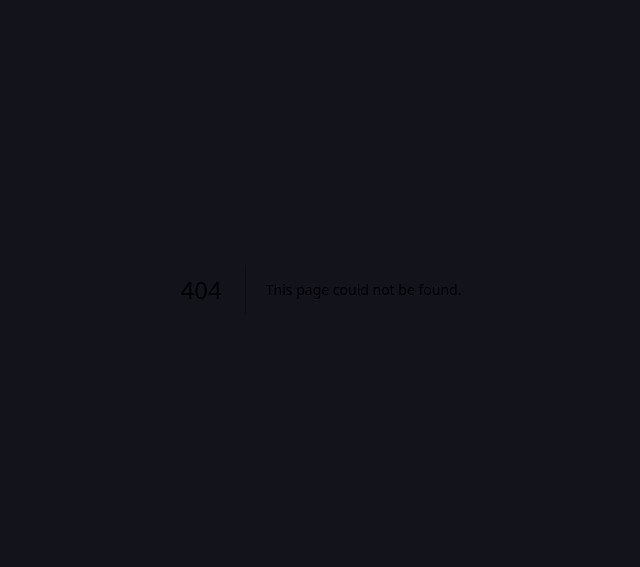
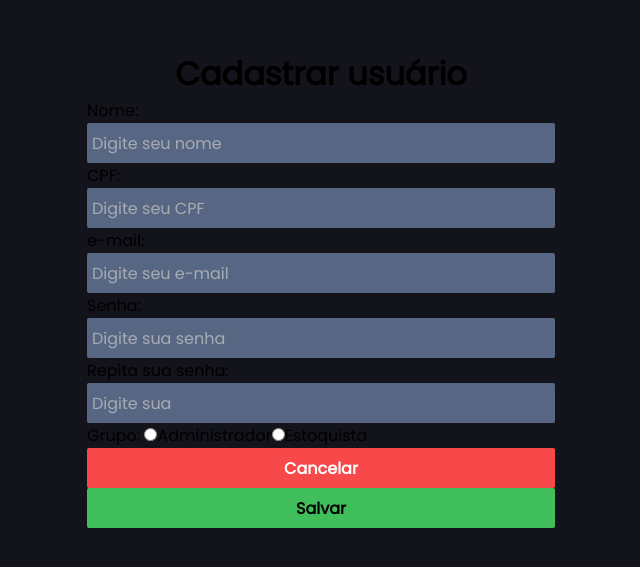
Before and after one commit to VictorPedrasani/conquest-front-end, a Next.js app: page /user/userCad in a window 1280 px wide. Before the commit this address had no page. Shown: the part 111-678 px from the top of the page, without its empty margins (319-959 px from the left). Built offline with nearby package versions, Linux system fonts and the light colour scheme.

Commit message:
Add files via upload

```diff
--- /dev/null
+++ b/src/components/Button/Styles.module.scss
@@ -0,0 +1,32 @@
+.container {
+  button {
+    font-weight: bold;
+    font-size: 16px;
+    height: 40px;
+    width: 100%;
+    border-radius: 2px;
+    border: none;
+    cursor: pointer;
+
+    transition: background 250ms;
+  }
+}
+
+.primary {
+  background-color: #3fbe5b;
+  color: #000;
+
+  &:hover {
+    color: #fff;
+    background-color: #317a41;
+  }
+}
+.cancel {
+  background-color: rgb(247, 73, 73);
+  color: #fff;
+
+  &:hover {
+    color: #fff;
+    background-color: #ca5757;
+  }
+}
--- /dev/null
+++ b/src/components/Button/index.jsx
@@ -0,0 +1,12 @@
+/* eslint-disable react/button-has-type */
+import styles from './Styles.module.scss'
+
+export function Button({ color, children, ...rest }) {
+  return (
+    <div className={styles.container}>
+      <button className={styles[color]} {...rest}>
+        {children}
+      </button>
+    </div>
+  )
+}
--- /dev/null
+++ b/src/components/Input/Styles.module.scss
@@ -0,0 +1,15 @@
+.container {
+    input {
+        font-size: 16px;
+        height: 40px;
+        width: 100%;
+        border-radius: 2px;
+        border: none;
+        color: #fff;
+        padding: 0 5px;
+        background-color: #576783;
+        &::placeholder {
+            color: #c4c4c4bd;
+        }
+    }
+}
--- /dev/null
+++ b/src/components/Input/index.jsx
@@ -0,0 +1,10 @@
+import styles from './Styles.module.scss'
+
+export function Input({ name, label, ...rest }) {
+  return (
+    <div className={styles.container}>
+      <label htmlFor={name}>{label}</label>
+      <input {...rest} />
+    </div>
+  )
+}
--- /dev/null
+++ b/src/pages/user/userCad.jsx
@@ -0,0 +1,82 @@
+import { useState } from 'react'
+import styles from '@/styles/pages/user/UserCad.module.scss'
+import { Input } from '@/components/Input'
+import { Button } from '@/components/Button'
+
+export default function Home() {
+  const [nome, setNome] = useState('')
+  const [cpf, setCpf] = useState('')
+  const [email, setEmail] = useState('')
+  const [senha, setSenha] = useState('')
+
+  const handleSubmit = async (e) => {
+    e.preventDefault()
+    const payload = {
+      nome,
+      cpf,
+      email,
+      senha,
+    }
+
+    console.log(payload)
+    // mandar dados para o back
+  }
+
+  return (
+    <div className={styles.container}>
+      <div className={styles.tittle}>
+        <h1>Cadastrar usuário</h1>
+      </div>
+      <div className={styles.data}>
+        <form onSubmit={handleSubmit} className={styles.form}>
+          <Input
+            value={nome}
+            onChange={(e) => setNome(e.target.value)}
+            type="text"
+            placeholder="Digite seu nome"
+            label="Nome:"
+          />
+          <Input
+            value={cpf}
+            onChange={(e) => setCpf(e.target.value)}
+            type="text"
+            placeholder="Digite seu CPF"
+            label="CPF:"
+          />
+          <Input
+            value={email}
+            onChange={(e) => setEmail(e.target.value)}
+            type="text"
+            placeholder="Digite seu e-mail"
+            label="e-mail:"
+          />
+          <Input
+            value={senha}
+            onChange={(e) => setSenha(e.target.value)}
+            type="text"
+            placeholder="Digite sua senha"
+            label="Senha:"
+          />
+          <Input
+            type="text"
+            placeholder="Digite sua "
+            label="Repita sua senha:"
+          />
+          <span>Grupo: </span>
+          <input type="radio" name="grupo" value="adm" />
+          Administrador
+          <input type="radio" name="grupo" value="stq" />
+          Estoquista
+          <div className={styles.submit}>
+            <Button type="reset" color="cancel">
+              Cancelar
+            </Button>
+            <Button type="submit" color="primary">
+              Salvar
+            </Button>
+          </div>
+        </form>
+      </div>
+    </div>
+  )
+}
--- /dev/null
+++ b/src/styles/pages/user/UserCad.module.scss
@@ -0,0 +1,7 @@
+.container {
+  height: 100vh;
+  display: flex;
+  flex-direction: column;
+  justify-content: center;
+  align-items: center;
+}
```
Also changed, not shown: src/pages/mainProvisoria.jsx (added, +15 -0 lines), src/pages/user/userAlt.jsx (added, +35 -0 lines).
